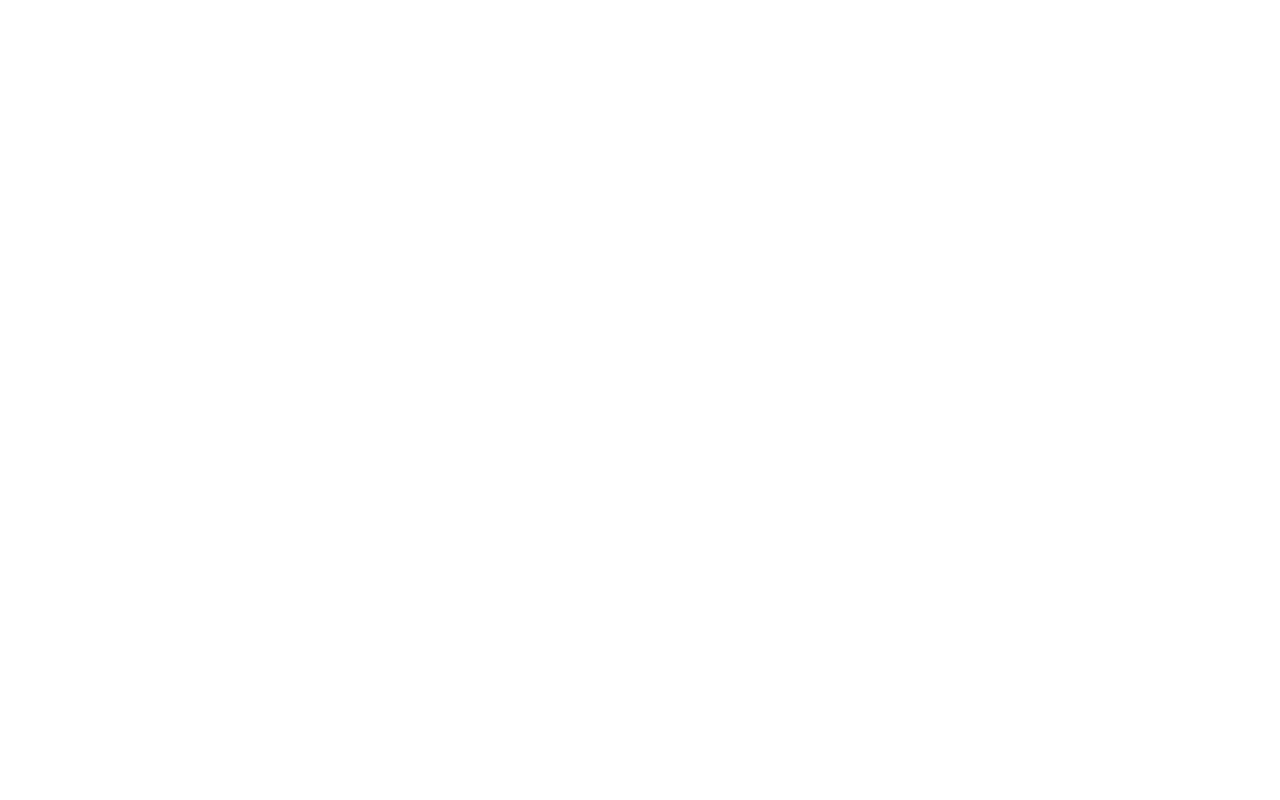
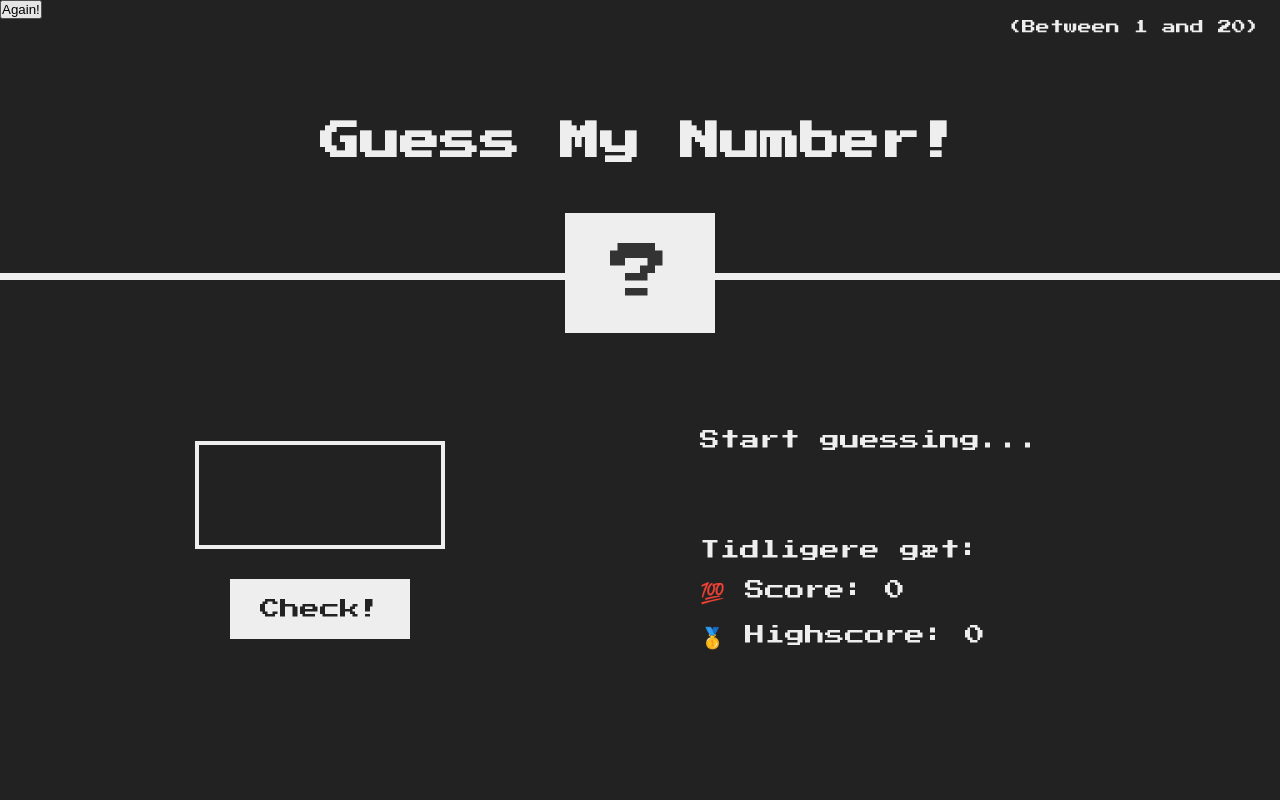
Before and after one commit to EliasBWGarcia/Web-Data-Aflevering, a plain HTML site: page index.html in a window 1280 px wide. Drawn offline with Linux system fonts and the light colour scheme.

Commit message:
Update 1

```diff
--- a/index.html
+++ b/index.html
@@ -1,10 +1,34 @@
 <!DOCTYPE html>
 <html lang="en">
 <head>
-    <meta charset="UTF-8">
-    <title>Title</title>
+    <meta charset="UTF-8" />
+    <meta name="viewport" content="width=device-width, initial-scale=1.0" />
+    <meta http-equiv="X-UA-Compatible" content="ie=edge" />
+    <link rel="stylesheet" href="style.css" />
+    <title>Guess My Number!</title>
 </head>
 <body>
-
+<header>
+    <h1>Guess My Number!</h1>
+    <p class="between">(Between 1 and 20)</p>
+    <button class="btn-again">Again!</button>
+    <div class="number">?</div>
+</header>
+<main>
+    <section class="left">
+        <input type="number" class="guess" />
+        <button class="btn-check">Check!</button>
+    </section>
+    <section class="right">
+        <p class="message">Start guessing...</p>
+        <p>Tidligere gæt: <span class="guess-history"></span></p>
+        <br>
+        <p class="label-score">💯 Score: <span class="score">0</span></p>
+        <p class="label-highscore">
+            🥇 Highscore: <span class="highscore">0</span>
+        </p>
+    </section>
+</main>
+<script src="script.js"></script>
 </body>
 </html>
--- a/index.js
+++ /dev/null
@@ -1 +0,0 @@
-console.log('Happy developing ✨')
--- /dev/null
+++ b/script.js
@@ -0,0 +1,60 @@
+const buttonElement = document.querySelector(".btn-check");
+const inputElement = document.querySelector(".guess");
+const currentScore = document.querySelector(".score");
+const highScore = document.querySelector(".highScore");
+const numberDisplay = document.querySelector(".number");
+const message = document.querySelector(".message")
+const historyElement = document.querySelector(".guess-history")
+
+let score = 0;
+let highScoreValue = 0
+let myNumber = Math.floor(Math.random() * 20) + 1;
+const guessHistory = [];
+
+buttonElement.addEventListener("click", function () {
+    // lav først inputtet om til nummer datatypen, så det kan bruges i nedenstående kode.
+    const userGuess = Number(inputElement.value);
+
+    // Lav en "history" over tidligere gæt
+    guessHistory.push(userGuess);
+    historyElement.textContent = guessHistory.join(", ");
+
+    // tjek om inputtet er valid
+    if (userGuess > 20 || userGuess < 0 || !userGuess) {
+        message.textContent = "Please guess a number from 0-20";
+        return;
+    }
+
+    // Tjek om gættet er forkert
+    if (userGuess !== myNumber) {
+        currentScore.textContent
+    }
+    inputElement.value="";
+    message.textContent = "try again";
+})
+
+
+    // Tjek om gættet er korrekt
+
+    // nulstil efter hvert gæt
+
+
+
+
+/* When clicking the Check! button check if what the user wrote in the input matches the number they have to guess
+
+If it's wrong increase the Score by 1 and clear the input
+
+If it is correct and smaller than Highscore set the new score as the highscore and clear the input. Also show the correct number in the ?
+
+    If the Again button is clicked clear the score and the highscore and start from scratch
+
+If the user writes a number that is not between 1 - 20, then an error message should be shown to the user. Or if the user writes something that is not a number
+
+Create a way to show what numbers have been guessed so far. This is like a history of guesses
+
+Optional - Add confetti when the correct number is guessed
+
+Optional - Play different sounds when the correct or wrong number is guessed
+
+Add a feature you think could be fun! */
--- a/style.css
+++ b/style.css
@@ -0,0 +1,120 @@
+
+@import url('https://fonts.googleapis.com/css?family=Press+Start+2P&display=swap');
+
+* {
+    margin: 0;
+    padding: 0;
+    box-sizing: inherit;
+}
+
+html {
+    font-size: 62.5%;
+    box-sizing: border-box;
+}
+
+body {
+    font-family: 'Press Start 2P', sans-serif;
+    color: #eee;
+    background-color: #222;
+    /* background-color: #60b347; */
+}
+
+/* LAYOUT */
+header {
+    position: relative;
+    height: 35vh;
+    border-bottom: 7px solid #eee;
+}
+
+main {
+    height: 65vh;
+    color: #eee;
+    display: flex;
+    align-items: center;
+    justify-content: space-around;
+}
+
+.left {
+    width: 52rem;
+    display: flex;
+    flex-direction: column;
+    align-items: center;
+}
+
+.right {
+    width: 52rem;
+    font-size: 2rem;
+}
+
+/* ELEMENTS STYLE */
+h1 {
+    font-size: 4rem;
+    text-align: center;
+    position: absolute;
+    width: 100%;
+    top: 52%;
+    left: 50%;
+    transform: translate(-50%, -50%);
+}
+
+.number {
+    background: #eee;
+    color: #333;
+    font-size: 6rem;
+    width: 15rem;
+    padding: 3rem 0rem;
+    text-align: center;
+    position: absolute;
+    bottom: 0;
+    left: 50%;
+    transform: translate(-50%, 50%);
+}
+
+.between {
+    font-size: 1.4rem;
+    position: absolute;
+    top: 2rem;
+    right: 2rem;
+}
+
+.again {
+    position: absolute;
+    top: 2rem;
+    left: 2rem;
+}
+
+.guess {
+    background: none;
+    border: 4px solid #eee;
+    font-family: inherit;
+    color: inherit;
+    font-size: 5rem;
+    padding: 2.5rem;
+    width: 25rem;
+    text-align: center;
+    display: block;
+    margin-bottom: 3rem;
+}
+
+.btn-check {
+    border: none;
+    background-color: #eee;
+    color: #222;
+    font-size: 2rem;
+    font-family: inherit;
+    padding: 2rem 3rem;
+    cursor: pointer;
+}
+
+.btn:hover {
+    background-color: #ccc;
+}
+
+.message {
+    margin-bottom: 8rem;
+    height: 3rem;
+}
+
+.label-score {
+    margin-bottom: 2rem;
+}
```
